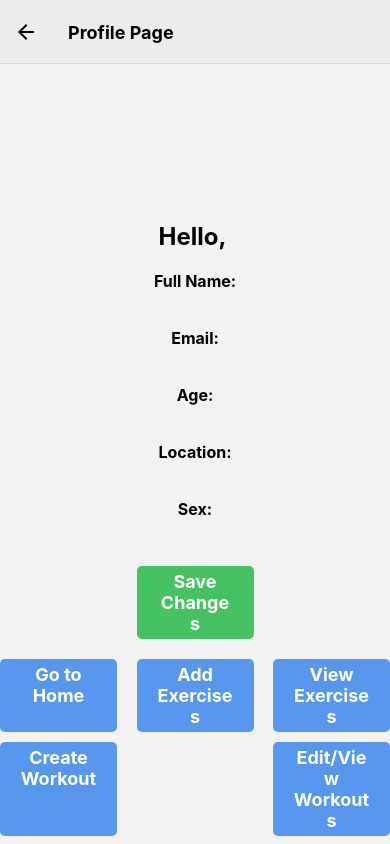
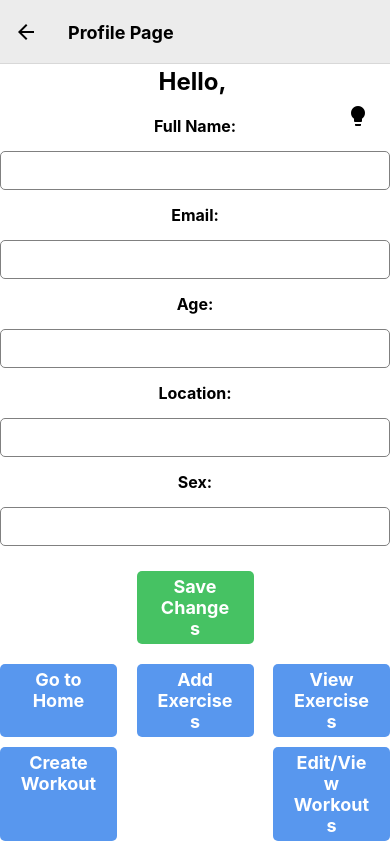
Before and after one commit to TUDublin/code-and-docs-X00164441, a React Native app in the folder fitness-project/: screen /Profile in a window 390 px wide. Built offline with nearby package versions, Linux system fonts and the light colour scheme; no server answers.

Commit message:
User Screen dark mode

```diff
--- a/fitness-project/App.js
+++ b/fitness-project/App.js
@@ -3,15 +3,18 @@ import { StyleSheet, Text, View } from 'react-native';
 import React, { useEffect, useState } from 'react'
 import StackNavigator from './StackNavigator';
 import { FitnessContext } from './Context';
+import { DarkModeProvider } from './DarkModeContext';
 
 export default function App() {
   const [loading, setLoading] = useState(true)
   const [user, setUser] = useState(null)
 
   return (
+    <DarkModeProvider>
     <FitnessContext>
       <StackNavigator/>
     </FitnessContext>
+    </DarkModeProvider>
   );
 }
 
--- /dev/null
+++ b/fitness-project/DarkModeContext.js
@@ -0,0 +1,15 @@
+import React, { createContext, useState } from "react";
+
+export const DarkModeContext = createContext();
+
+export const DarkModeProvider = ({ children }) => {
+  const [isDarkMode, setIsDarkMode] = useState(false);
+
+  return (
+    <DarkModeContext.Provider value={{ isDarkMode, setIsDarkMode }}>
+      {children}
+    </DarkModeContext.Provider>
+  );
+};
+
+export default DarkModeContext;
--- a/fitness-project/StackNavigator.js
+++ b/fitness-project/StackNavigator.js
@@ -12,7 +12,6 @@ import UserExercises from './screens/UserProfile/UserExercises'
 import CreateWorkout from './screens/UserProfile/CreateWorkout'
 import EditWorkout from './screens/UserProfile/EditWorkout'
 import WorkoutList from "./screens/UserProfile/WorkoutList";
-import ViewWorkout from './screens/UserProfile/ViewWorkout'
 import ViewExercises from './screens/UserProfile/ViewExercises'
 
 const StackNavigator = () => {
@@ -44,7 +43,6 @@ const StackNavigator = () => {
             <Stack.Screen name="ViewExercises" component={ViewExercises} options={{ title: "View Exercises"}} />
             <Stack.Screen name="CreateWorkout" component={CreateWorkout} options={{ title: "Create Workout" }} />
             <Stack.Screen name="EditWorkout" component={EditWorkout} options={{ title: "Edit Workout" }} />
-            <Stack.Screen name="ViewWorkout" component={ViewWorkout} options={{ title: "View Workout" }} />
             <Stack.Screen name="WorkoutList" component={WorkoutList} options={{ title: "Workout List" }} />
             <Stack.Screen name="Home" component={HomeScreen} options={{headerShown:false}} />
             <Stack.Screen name="Workout" component={WorkoutScreen} options={{headerShown:false}} />
--- a/fitness-project/screens/UserProfile/UserScreen.js
+++ b/fitness-project/screens/UserProfile/UserScreen.js
@@ -12,27 +12,32 @@ import {
 import React, { useState, useContext, useEffect } from "react";
 import { useRoute, useNavigation } from "@react-navigation/native";
 import { firebase } from "../../firebase/config";
+import { DarkModeContext } from "../../DarkModeContext";
+import { MaterialIcons } from "@expo/vector-icons";
 
-const styles = StyleSheet.create({
+const styles = (isDarkMode) =>
+  StyleSheet.create({
     container: {
       flex: 1,
-    marginTop: 150,
       alignItems: "center",
       justifyContent: "center",
       padding: 20,
+      backgroundColor: isDarkMode ? "#1c1c1c" : "white",
     },
     title: {
       fontSize: 24,
       fontWeight: "bold",
       marginTop: 20,
       marginBottom: 10,
+      color: isDarkMode ? "white" : "black",
     },
     field: {
       marginVertical: 10,
       fontSize: 16,
       fontWeight: "bold",
+      color: isDarkMode ? "white" : "black",
     },
-  inputField: {
+    input: {
       height: 40,
       borderColor: "gray",
       borderWidth: 1,
@@ -40,6 +45,8 @@ const styles = StyleSheet.create({
       marginVertical: 5,
       width: "100%",
       borderRadius: 5,
+      backgroundColor: isDarkMode ? "#3b3b3b" : "white",
+      color: isDarkMode ? "white" : "black",
     },
     buttonContainer: {
       flexDirection: "row",
@@ -71,14 +78,7 @@ const styles = StyleSheet.create({
       fontWeight: "bold",
       textAlign: "center",
     },
-  editContainer: {
-    flexDirection: "row",
-    backgroundColor: "grey",
-    alignItems: "center",
-    justifyContent: "space-between",
-    marginTop: 20,
-    width: "100%",
-  },
+
   });
 
 export default function UserScreen() {
@@ -88,6 +88,24 @@ export default function UserScreen() {
   const [location, setLocation] = useState("");
   const [sex, setSex] = useState("");
   const navigation = useNavigation();
+
+  const { isDarkMode, setIsDarkMode } = useContext(DarkModeContext);
+  const toggleDarkMode = () => {
+    setIsDarkMode(!isDarkMode);
+  };
+
+  const darkModeButton = (
+    <TouchableOpacity
+      onPress={toggleDarkMode}
+      style={{ position: "absolute", top: 40, right: 20 }}
+    >
+      <MaterialIcons
+        name={isDarkMode ? "lightbulb-outline" : "lightbulb"}
+        size={24}
+        color={isDarkMode ? "white" : "black"}
+      />
+    </TouchableOpacity>
+  );
 
   const navigateToHome = () => {
     navigation.navigate("Home");
@@ -234,53 +252,82 @@ export default function UserScreen() {
   };
 
   return (
-    <SafeAreaView style={styles.container}>
-      <Text style={styles.title}>Hello, {fullName}</Text>
-      <Text style={styles.field}>Full Name:</Text>
+    <SafeAreaView style={styles(isDarkMode).container}>
+      {darkModeButton}
+      <Text style={styles(isDarkMode).title}>Hello, {fullName}</Text>
+      <Text style={styles(isDarkMode).field}>Full Name:</Text>
       <TextInput
-        style={styles.input}
+        style={styles(isDarkMode).input}
         value={fullName}
         onChangeText={setFullName}
       />
-      <Text style={styles.field}>Email:</Text>
-      <TextInput style={styles.input} value={email} onChangeText={setEmail} />
-      <Text style={styles.field}>Age:</Text>
-      <TextInput style={styles.input} value={age} onChangeText={setAge} />
-      <Text style={styles.field}>Location:</Text>
+      <Text style={styles(isDarkMode).field}>Email:</Text>
       <TextInput
-        style={styles.input}
+        style={styles(isDarkMode).input}
+        value={email}
+        onChangeText={setEmail}
+      />
+      <Text style={styles(isDarkMode).field}>Age:</Text>
+      <TextInput
+        style={styles(isDarkMode).input}
+        value={age}
+        onChangeText={setAge}
+      />
+      <Text style={styles(isDarkMode).field}>Location:</Text>
+      <TextInput
+        style={styles(isDarkMode).input}
         value={location}
         onChangeText={setLocation}
       />
-      <Text style={styles.field}>Sex:</Text>
-      <TextInput style={styles.input} value={sex} onChangeText={setSex} />
+      <Text style={styles(isDarkMode).field}>Sex:</Text>
+      <TextInput
+        style={styles(isDarkMode).input}
+        value={sex}
+        onChangeText={setSex}
+      />
 
-      <TouchableOpacity style={styles.saveChangesButton} onPress={saveChanges}>
-        <Text style={styles.buttonText}>Save Changes</Text>
+      <TouchableOpacity
+        style={styles(isDarkMode).saveChangesButton}
+        onPress={saveChanges}
+      >
+        <Text style={styles(isDarkMode).buttonText}>Save Changes</Text>
       </TouchableOpacity>
 
-      <View style={styles.buttonContainer}>
-
-        <TouchableOpacity style={styles.button} onPress={navigateToHome}>
-          <Text style={styles.buttonText}>Go to Home</Text>
+      <View style={styles(isDarkMode).buttonContainer}>
+        <TouchableOpacity
+          style={styles(isDarkMode).button}
+          onPress={navigateToHome}
+        >
+          <Text style={styles(isDarkMode).buttonText}>Go to Home</Text>
         </TouchableOpacity>
 
-        <TouchableOpacity style={styles.button} onPress={navigateToExercises}>
-          <Text style={styles.buttonText}>Add Exercises</Text>
+        <TouchableOpacity
+          style={styles(isDarkMode).button}
+          onPress={navigateToExercises}
+        >
+          <Text style={styles(isDarkMode).buttonText}>Add Exercises</Text>
         </TouchableOpacity>
 
-        <TouchableOpacity style={styles.button} onPress={navigateToViewExercises}>
-          <Text style={styles.buttonText}>View Exercises</Text>
+        <TouchableOpacity
+          style={styles(isDarkMode).button}
+          onPress={navigateToViewExercises}
+        >
+          <Text style={styles(isDarkMode).buttonText}>View Exercises</Text>
         </TouchableOpacity>
 
-        <TouchableOpacity style={styles.button} onPress={navigateToCreateWorkout}>
-          <Text style={styles.buttonText}>Create Workout</Text>
+        <TouchableOpacity
+          style={styles(isDarkMode).button}
+          onPress={navigateToCreateWorkout}
+        >
+          <Text style={styles(isDarkMode).buttonText}>Create Workout</Text>
         </TouchableOpacity>
 
-        <TouchableOpacity style={styles.button} onPress={navigateToWorkoutList}>
-          <Text style={styles.buttonText}>Edit/View Workouts</Text>
+        <TouchableOpacity
+          style={styles(isDarkMode).button}
+          onPress={navigateToWorkoutList}
+        >
+          <Text style={styles(isDarkMode).buttonText}>Edit/View Workouts</Text>
         </TouchableOpacity>
-
       </View>
     </SafeAreaView>
   );
--- a/fitness-project/screens/UserProfile/ViewWorkout.js
+++ /dev/null
@@ -1,89 +0,0 @@
-import React, { useState, useEffect } from "react";
-import {
-  StyleSheet,
-  Text,
-  View,
-  SafeAreaView,
-  ScrollView,
-} from "react-native";
-import { firebase } from "../../firebase/config";
-import { useRoute } from "@react-navigation/native";
-
-const styles = StyleSheet.create({
-  container: {
-    flex: 1,
-    alignItems: "center",
-    justifyContent: "center",
-    padding: 20,
-  },
-  workoutName: {
-    fontSize: 18,
-    fontWeight: "bold",
-    marginBottom: 10,
-  },
-  exerciseItem: {
-    backgroundColor: "#e6e6e6",
-    borderRadius: 5,
-    padding: 10,
-    marginTop: 10,
-    width: "100%",
-  },
-  exerciseName: {
-    fontSize: 16,
-    fontWeight: "bold",
-  },
-});
-
-const ViewWorkout = () => {
-  const route = useRoute();
-  const { workoutId } = route.params;
-  const [workoutData, setWorkoutData] = useState({});
-  const [exercises, setExercises] = useState([]);
-
-  useEffect(() => {
-    const getExercisesData = async () => {
-        const workoutDoc = await firebase
-          .firestore()
-          .collection("Workouts")
-          .doc(workoutId)
-          .get();
-
-        const fetchedWorkoutData = workoutDoc.data();
-        setWorkoutData(fetchedWorkoutData);
-
-        const exercisePromises = fetchedWorkoutData.exercises.map(async (exerciseId) => {
-          const exerciseDoc = await firebase
-            .firestore()
-            .collection("Exercises")
-            .doc(exerciseId)
-            .get();
-
-          if (exerciseDoc.exists) {
-            const exerciseData = exerciseDoc.data();
-            exerciseData.id = exerciseDoc.id;
-            return exerciseData;
-          }
-          return null;
-        });
-
-        const exercisesData = (await Promise.all(exercisePromises)).filter((exercise) => exercise !== null);
-        setExercises(exercisesData);
-      };
-    getExercisesData();
-  }, [workoutId]);
-
-  return (
-    <SafeAreaView style={styles.container}>
-      <Text style={styles.workoutName}>{workoutData.name}</Text>
-      <ScrollView>
-      {exercises.map((exercise) => (
-  <View key={exercise.id} style={styles.exerciseItem}>
-    <Text style={styles.exerciseName}>{exercise.name}</Text>
-  </View>
-))}
-      </ScrollView>
-    </SafeAreaView>
-  );
-};
-
-export default ViewWorkout;
```
Lines whose indentation alone changed are shown as unchanged.
